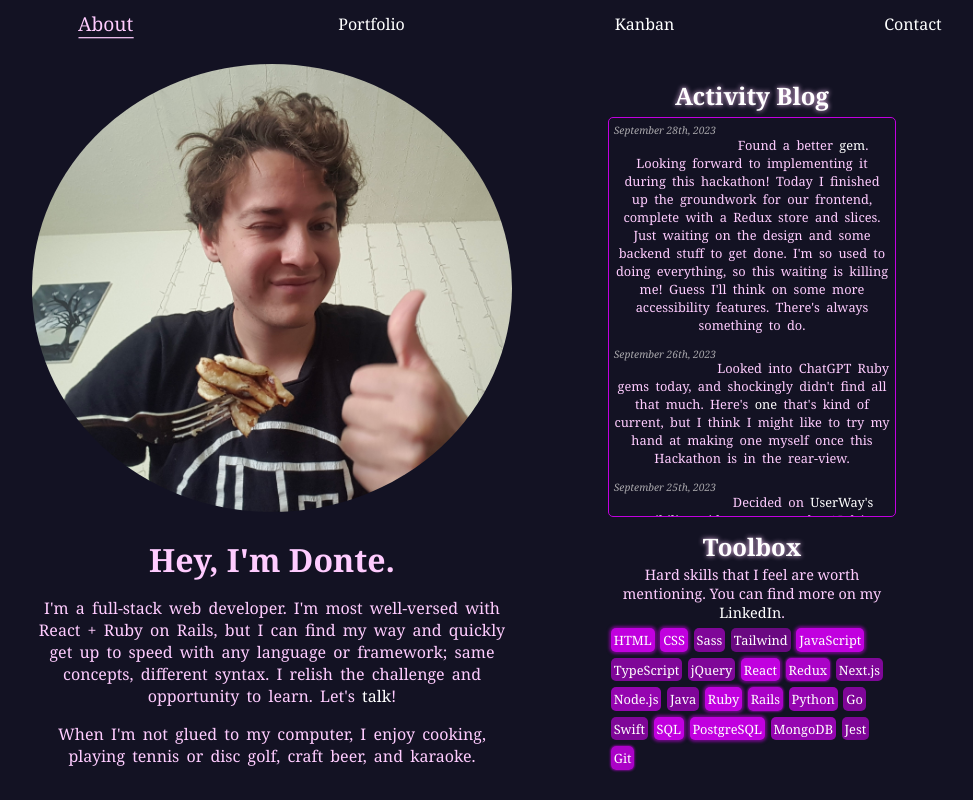
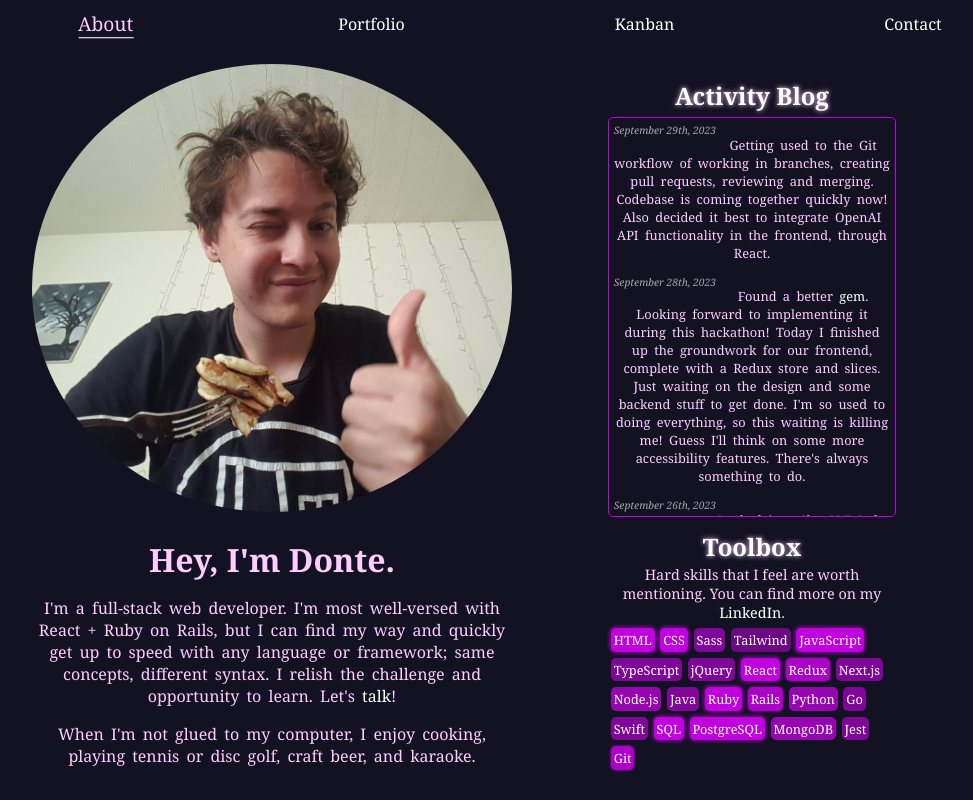
Before and after one commit to dawnteigh/dawnteigh.github.io, a React (Create React App) app: page /#/ in a window 1280 px wide. Shown: the whole page, without its empty margins (128-1101 px from the left). Built offline with nearby package versions, Linux system fonts and the light colour scheme.

Commit message:
9/29 entry

```diff
--- a/src/data/activity.js
+++ b/src/data/activity.js
@@ -1,4 +1,8 @@
 export const activity = [
+  {
+    date: "September 29th, 2023",
+    entry: "Getting used to the Git workflow of working in branches, creating pull requests, reviewing and merging. Codebase is coming together quickly now! Also decided it best to integrate OpenAI API functionality in the frontend, through React."
+  },
   {
     date: "September 28th, 2023",
     entry: `Found a better <a href="https://github.com/alexrudall/ruby-openai" target="_blank">gem</a>. Looking forward to implementing it during this hackathon! Today I finished up the groundwork for our frontend, complete with a Redux store and slices. Just waiting on the design and some backend stuff to get done. I'm so used to doing everything, so this waiting is killing me! Guess I'll think on some more accessibility features. There's always something to do.`
```
